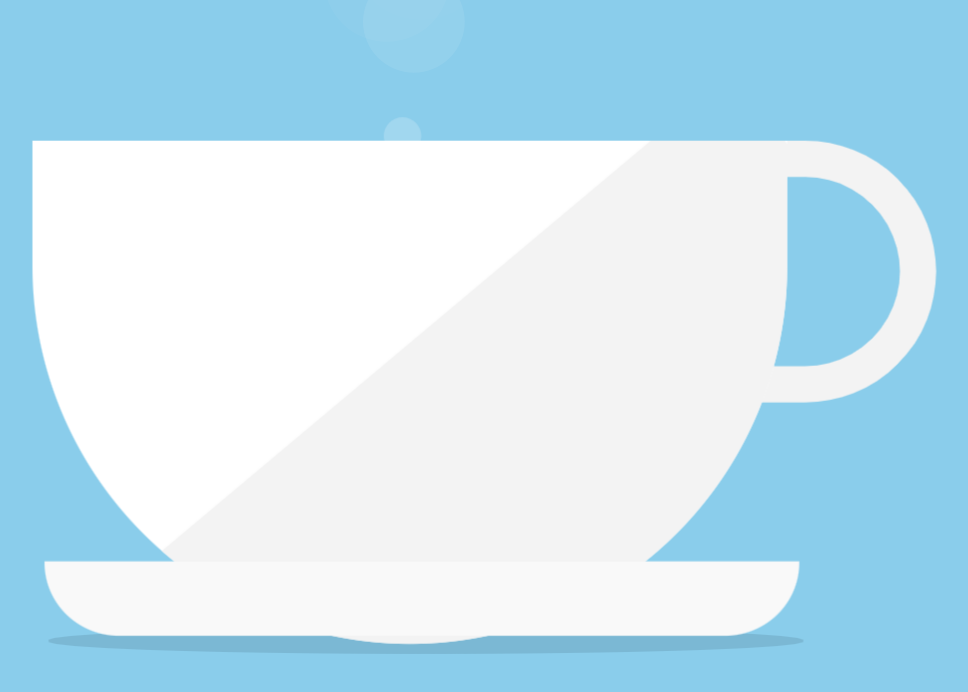
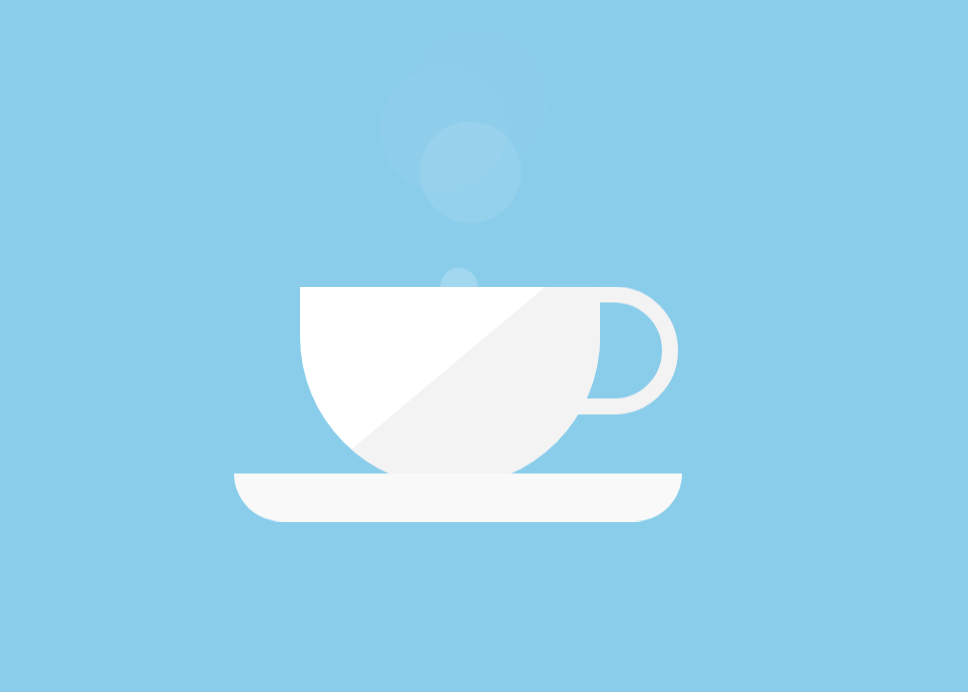
Before and after one commit to ziyad-ibrahimzada01/-a-cup-of-coffee, a plain HTML site: page index.html in a window 1280 px wide. Shown: the whole page, without its empty margins (156-1124 px from the left). Drawn offline with Linux system fonts and the light colour scheme.

Commit message:
edited repository

```diff
--- a/index.css
+++ b/index.css
@@ -6,6 +6,9 @@ body{
     top: 50%;
     left: 50%;
     transform: translate( -50%, -50%);
+}
+.mugs{
+    margin-right: 50em;
 }
 .mug{
     position: absolute;
@@ -78,4 +81,53 @@ body{
     100% {
         transform: translateY(-200px) translateX(20px) scale(1);
     }
+
+
 }
+#cup{
+    margin-left: 13.5em;
+}
+.cup-main {
+    position: absolute;
+    height: 12.5em;
+    width: 18.75em;
+    border-radius: 0 0 150px 150px;
+    background-color: #fff;
+    margin: auto;
+    display: inline-block;
+    overflow: hidden;
+    z-index: 1;
+  }
+
+  .cup-shade {
+    position: relative;
+    height: 300px;
+    width: 200px;
+    background-color: #F3F3F3;
+    display: inline-block;
+    margin-left: 42%;
+    margin-top: -3px;
+    transform: rotate(50deg);
+    z-index: 1;
+  }
+  .cup-handle {
+    position: relative;
+    height: 6em;
+    width: 6em;
+    border-radius: 0 150px 150px 0;
+    border: 1em solid #F3F3F3;
+    margin-bottom: 95px;
+    margin-left: 250px;
+    display: inline-block;
+    z-index: 0;
+  }
+  .saucer{
+    position: absolute;
+    height: 3em;
+    width: 28em;
+    border-radius: 0 0 100px 100px;
+    background-color: #F9F9F9;
+    margin-top: -40px;
+    margin-left: 150px;
+    z-index: 2;
+  }
--- a/index.html
+++ b/index.html
@@ -8,15 +8,20 @@
 </head>
 <body>
     <div id="container">
-        <div class="mug" id="mug1"> </div>
-        <div class="mug" id="mug2"> </div>
-        <div class="mug" id="mug3"> </div>
-        <div class="mug" id="mug4"> </div>
+        <div class="mugs">
+            <div class="mug" id="mug1"> </div>
+            <div class="mug" id="mug2"> </div>
+            <div class="mug" id="mug3"> </div>
+            <div class="mug" id="mug4"> </div>
+        </div>
 
         <div id="cup">
-          <img src="./assets/image/whitecup.png" alt="cup">
+          <div class="cup-main">
+            <div class="cup-shade"></div>
+          </div>
+          <div class="cup-handle"></div>
         </div>
-
+        <div class="saucer"></div>
     </div>
 </body>
 </html>
```
